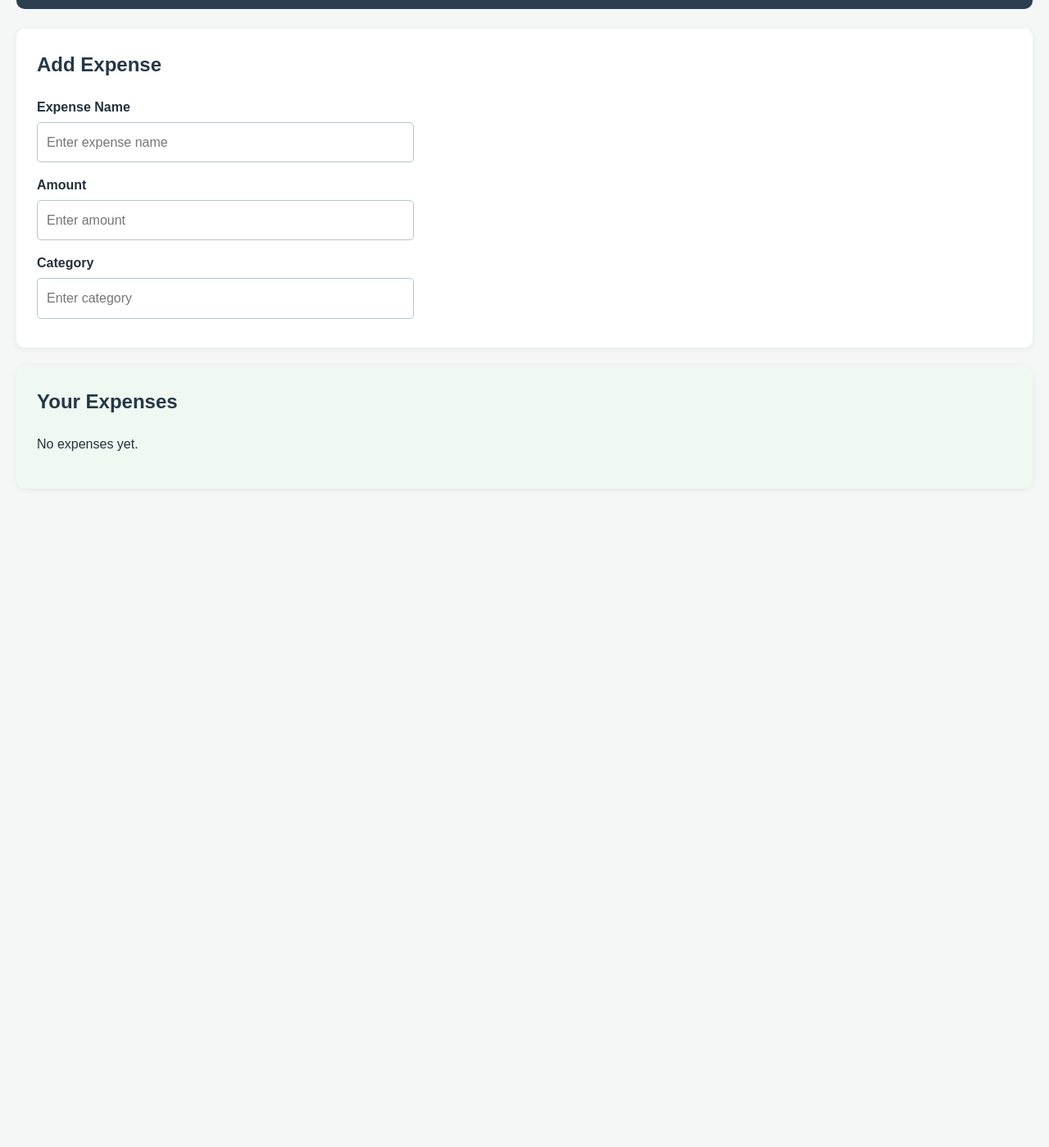
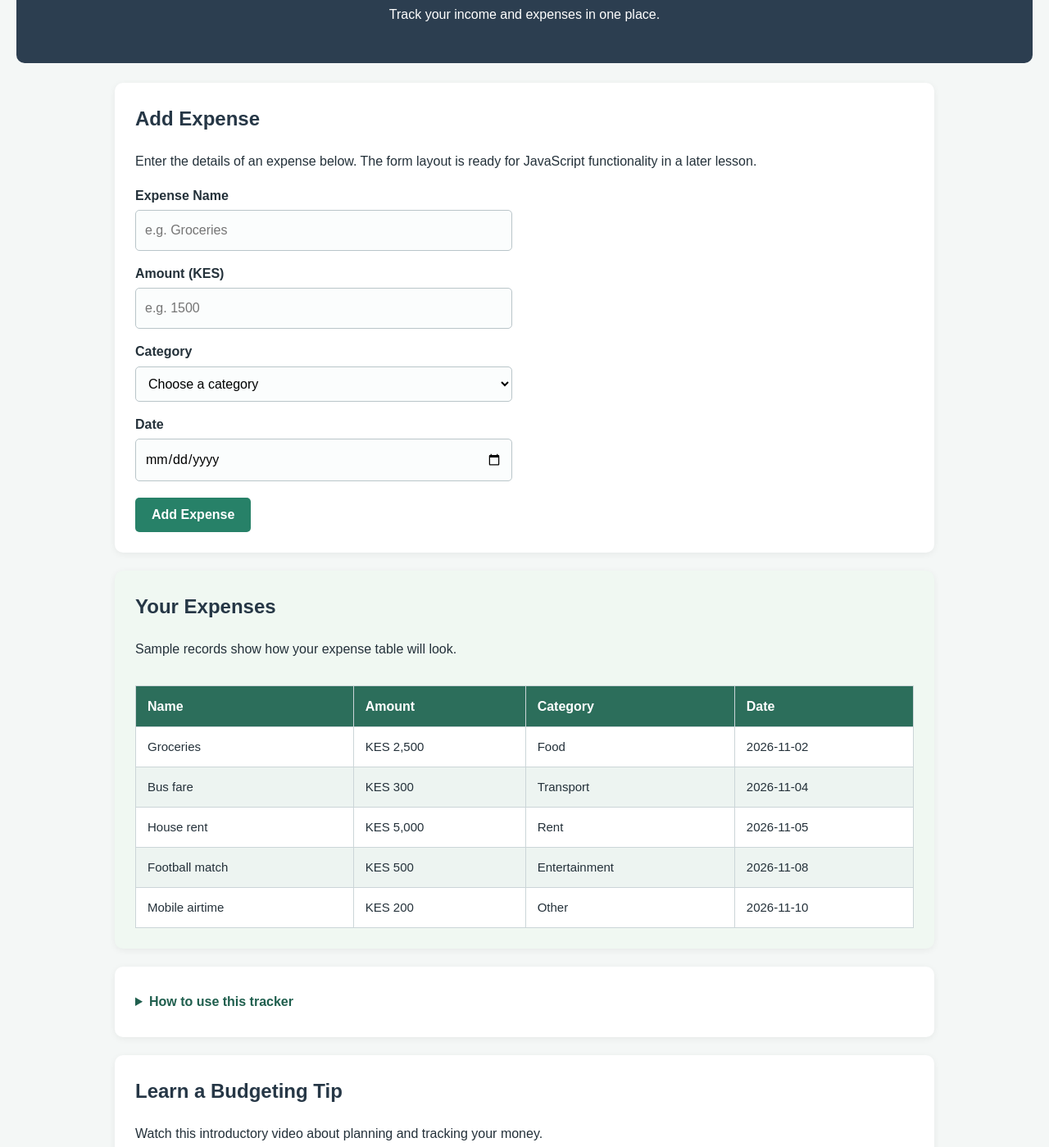
Before and after one commit to musadeho32-maker/Budget_tracker, a plain HTML site: page index.html in a window 1280 px wide. Shown: the part 178-1577 px from the top of the page at 82% size. Before the commit the page ends 816 px from the top, so only its background shows below. Drawn offline with Linux system fonts and the light colour scheme.

Commit message:
Upgrade Budget Tracker HTML for Week 2 requirements

```diff
--- a/index.html
+++ b/index.html
@@ -1,40 +1,144 @@
 <!DOCTYPE html>
-
 <html lang="en">
 <head>
     <meta charset="UTF-8">
     <meta name="viewport" content="width=device-width, initial-scale=1.0">
+    <meta name="description" content="A simple budget tracker for recording and reviewing everyday expenses.">
     <title>My Budget Tracker</title>
-
     <link rel="stylesheet" href="style.css">
-
 </head>
-
 <body>
-
     <header id="main-header">
+        <img
+            class="site-logo"
+            src="https://cdn.jsdelivr.net/npm/lucide-static@0.468.0/icons/wallet.svg"
+            alt="Wallet icon representing the Budget Tracker"
+            width="56"
+        >
         <h1>My Budget Tracker</h1>
         <p>Track your income and expenses in one place.</p>
     </header>
 
-<section class="expense-section">
-    <h2>Add Expense</h2>
+    <main>
+        <section class="expense-section add-expense-section" aria-labelledby="add-expense-heading">
+            <h2 id="add-expense-heading">Add Expense</h2>
+            <p>Enter the details of an expense below. The form layout is ready for JavaScript functionality in a later lesson.</p>
 
+            <form class="expense-form" id="expense-form">
                 <label for="expense-name">Expense Name</label>
-    <input type="text" id="expense-name" placeholder="Enter expense name">
+                <input
+                    type="text"
+                    id="expense-name"
+                    name="expense-name"
+                    placeholder="e.g. Groceries"
+                    required
+                >
 
-    <label for="expense-amount">Amount</label>
-    <input type="number" id="expense-amount" placeholder="Enter amount">
+                <label for="expense-amount">Amount (KES)</label>
+                <input
+                    type="number"
+                    id="expense-amount"
+                    name="expense-amount"
+                    placeholder="e.g. 1500"
+                    min="0.01"
+                    step="0.01"
+                    required
+                >
 
                 <label for="expense-category">Category</label>
-    <input type="text" id="expense-category" placeholder="Enter category">
+                <select id="expense-category" name="expense-category" required>
+                    <option value="">Choose a category</option>
+                    <option value="Food">Food</option>
+                    <option value="Transport">Transport</option>
+                    <option value="Rent">Rent</option>
+                    <option value="Entertainment">Entertainment</option>
+                    <option value="Other">Other</option>
+                </select>
+
+                <label for="expense-date">Date</label>
+                <input type="date" id="expense-date" name="expense-date" required>
+
+                <button type="button" id="add-expense-button">Add Expense</button>
+            </form>
         </section>
 
-<section class="expenses-list">
-    <h2>Your Expenses</h2>
-    <p>No expenses yet.</p>
+        <section class="expenses-list" aria-labelledby="expenses-heading">
+            <h2 id="expenses-heading">Your Expenses</h2>
+            <p class="section-intro">Sample records show how your expense table will look.</p>
+
+            <div class="table-wrapper">
+                <table class="expenses-table">
+                    <thead>
+                        <tr>
+                            <th scope="col">Name</th>
+                            <th scope="col">Amount</th>
+                            <th scope="col">Category</th>
+                            <th scope="col">Date</th>
+                        </tr>
+                    </thead>
+                    <tbody>
+                        <tr>
+                            <td>Groceries</td>
+                            <td>KES 2,500</td>
+                            <td>Food</td>
+                            <td>2026-11-02</td>
+                        </tr>
+                        <tr>
+                            <td>Bus fare</td>
+                            <td>KES 300</td>
+                            <td>Transport</td>
+                            <td>2026-11-04</td>
+                        </tr>
+                        <tr>
+                            <td>House rent</td>
+                            <td>KES 5,000</td>
+                            <td>Rent</td>
+                            <td>2026-11-05</td>
+                        </tr>
+                        <tr>
+                            <td>Football match</td>
+                            <td>KES 500</td>
+                            <td>Entertainment</td>
+                            <td>2026-11-08</td>
+                        </tr>
+                        <tr>
+                            <td>Mobile airtime</td>
+                            <td>KES 200</td>
+                            <td>Other</td>
+                            <td>2026-11-10</td>
+                        </tr>
+                    </tbody>
+                </table>
+            </div>
         </section>
 
+        <section class="help-section" aria-labelledby="help-heading">
+            <details>
+                <summary id="help-heading">How to use this tracker</summary>
+                <p>Enter an expense name, amount, category, and date in the form. The Add Expense button is a visual form control for this HTML and CSS exercise; it will be connected to JavaScript in a later lesson. The table currently contains five sample expenses.</p>
+            </details>
+        </section>
 
+        <section class="video-section" aria-labelledby="video-heading">
+            <h2 id="video-heading">Learn a Budgeting Tip</h2>
+            <p>Watch this introductory video about planning and tracking your money.</p>
+            <div class="video-wrapper">
+                <iframe
+                    width="560"
+                    height="315"
+                    src="https://www.youtube.com/embed/8t3jes983eo"
+                    title="Learn how to budget - MoneyLion"
+                    frameborder="0"
+                    allow="accelerometer; autoplay; clipboard-write; encrypted-media; gyroscope; picture-in-picture; web-share"
+                    referrerpolicy="strict-origin-when-cross-origin"
+                    allowfullscreen
+                ></iframe>
+            </div>
+        </section>
+    </main>
+
+    <footer class="page-footer">
+        <p>My Budget Tracker | Practice project for learning HTML and CSS</p>
+    </footer>
 </body>
 </html>
```
Lines whose indentation alone changed are shown as unchanged.
